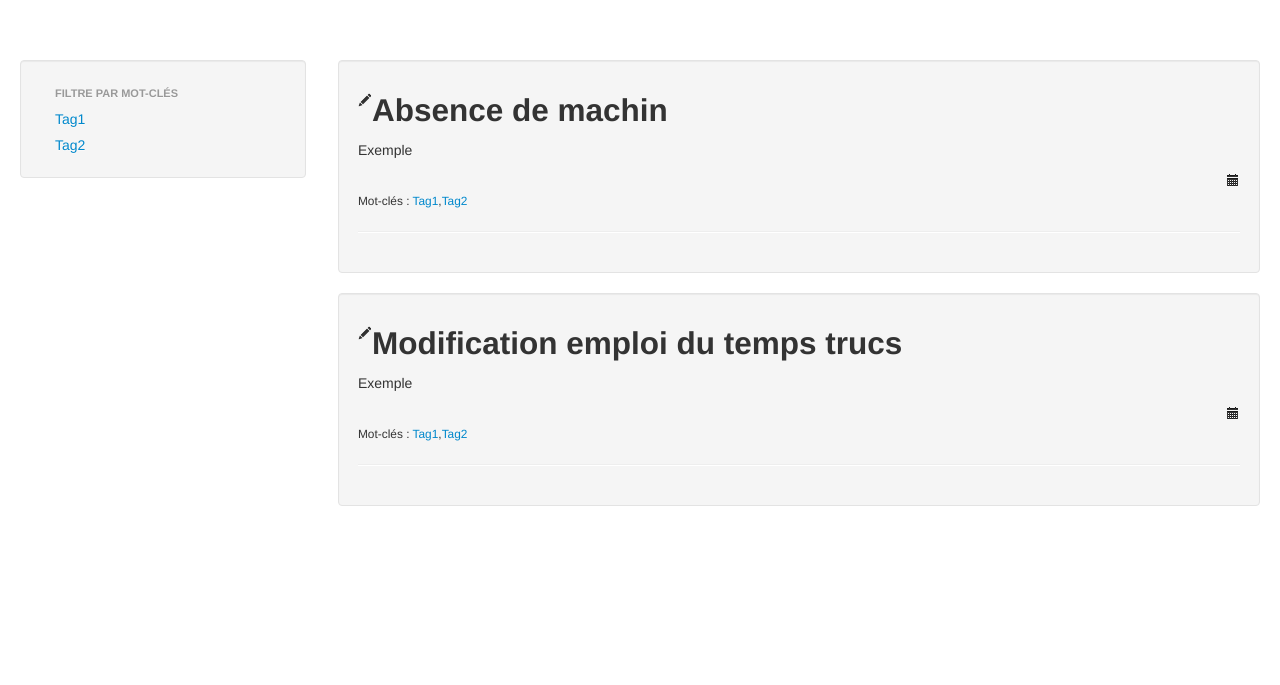
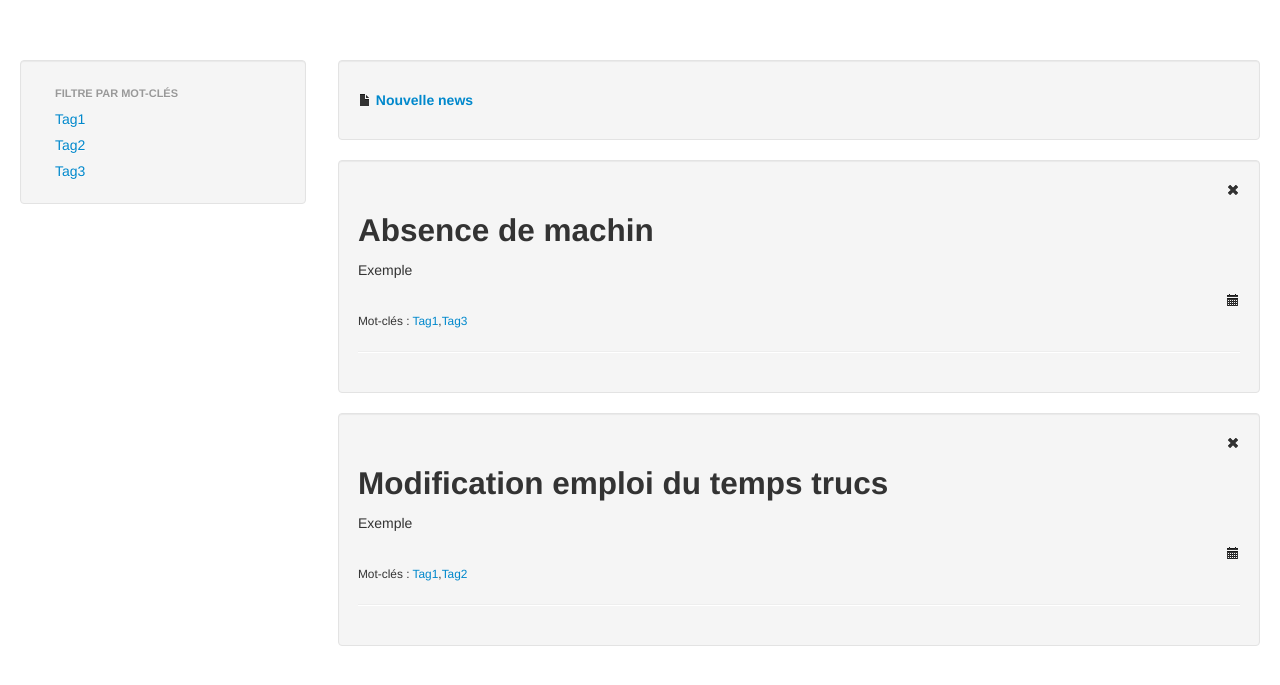
Before and after one commit to cordelierTom/ndr_manager_news, a PHP site: page / in a window 1280 px wide. Shown: the top 685 px of the page. Run offline with PHP 8.4, Linux system fonts and the light colour scheme; some libraries are stand-ins or nearby versions.

Commit message:
*Ajout du formulaire de saisie des news en dur *Ajout d'une icone de suppresion *Suppresion de l'icone d'edit *Tri du menu par ordre alphabétique

```diff
--- a/class/news.class.php
+++ b/class/news.class.php
@@ -110,22 +110,48 @@ class News {
         return $this->dateus2fr($this->datePublication);
     }
 
+    /**
+     * Genere le formulaire
+     */
+
+     static function generateFormulaire()
+     {
+         echo '<div class="well">';
+         echo '<h5> <a href="#" data-toggle="collapse" data-target="#create_news"><i class="icon-file"></i> Nouvelle news</a> </h5>';
+         echo '<div id="create_news" class="collapse in">';
+         echo '<div><input type="text" placeholder="Titre"></div>';
+         echo '<div><textarea rows="5" style="width: 1005px; height: 139px;"></textarea></div>';
+         echo '<div>Mot-clés : <input type="text" placeholder="motclé1, motcle2"></div>';
+         echo '<div>Date de supprésion :   <input type="text" placeholder="DD/MM/YYYY"></div>';
+         echo '<div>Date de publication :  <input type="text" placeholder="DD/MM/YYYY"></div>';
+         echo '<div><button class="btn btn-success" type="button">Valider</button></div>';
+         echo '</div>';
+         echo '</div>';
+     }
 
     /*
-     *
+     * Genere toute les news
      *
      */
-    static function viewAll()
+    static function viewAll($id = NULL)
     {
-            echo '<div class="span9">';
+        if(isset($id))
+        {
+            if(Views::exist($id))
+                Views::$list_views[$id]->view;
+        }
+        else
+        {
             foreach (News::$news_list as $news)
             {
                 $news->view();
             }
-           echo '</div>';
-
+        }
     }
 
+    /*
+     * Genere une news
+     */
     public function view()
     {
 
@@ -135,7 +161,7 @@ class News {
 
         foreach($this->tags as $key => $tag)
         {
-            $string_tag = $string_tag.'<a href="">'.$tag->getLibelle().'</a>';
+            $string_tag = $string_tag.'<a href="#filter#">'.$tag->getLibelle().'</a>';
 
             if($tag != end($this->tags))
             {
@@ -151,14 +177,13 @@ class News {
         $string_date = $string_date.'<small>Date de publication: '.$this->getDateCreation().'</small>';
 
         echo '<div class="well">';
+        echo '<div class="text-right"><a href="#delete#"><i class="icon-remove"></i></a></div>';
         echo '<h2>';
-        echo '<a href=""><i class="icon-pencil"></i></a>';
         echo $this->getTitle();
         echo '</h2>';
         echo '<p>';
         echo $this->getDescription();
-
-        echo '<div class="text-right"><a class="calendar" data-content="'.$string_date.'" data-html="true" data-placement="left" href="#" data-original-title="Informations"><i class="icon-calendar"></i></a></div>';
+        echo '<div class="text-right"><a class="calendar" data-content="'.$string_date.'" data-html="true" data-placement="left" href="#calendar#" data-original-title="Informations"><i class="icon-calendar"></i></a></div>';
         echo '<div class="text-left"><small>Mot-clés : '.$string_tag.'</small></div>';
         echo '</p>';
         echo '<hr></hr>';
@@ -179,8 +204,6 @@ class News {
         return NULL;
     }
 
-
-
     /*
      *
      */
@@ -188,5 +211,4 @@ class News {
     {
 
     }
-
 }
--- a/class/tag.class.php
+++ b/class/tag.class.php
@@ -44,6 +44,8 @@ class Tag {
      */
     static function generateMenu()
     {
+        sort(Tag::$tags_list, SORT_STRING);
+
         $title_menu = "Filtre par mot-clés";
 
         echo '<div class="span3">';
@@ -53,7 +55,7 @@ class Tag {
                      /*Link tag*/
                      foreach(Tag::$tags_list as $tag_id => $libelle)
                      {
-                         echo '<li><a href="#">'.$libelle.'</a></li>';
+                         echo '<li><a href="#filter#">'.$libelle.'</a></li>';
                      }
                 echo '</ul>';
             echo '</div><!--/.well -->';
--- a/data/news.xml
+++ b/data/news.xml
@@ -10,7 +10,7 @@
         <description>Exemple</description>
         <tags>
             <tag>Tag1</tag>
-            <tag>Tag2</tag>
+            <tag>Tag3</tag>
         </tags>
     </new>
 
--- a/index.php
+++ b/index.php
@@ -1,7 +1,7 @@
 <!DOCTYPE html>
 <html lang="fr">
     <head>
-        <title>Actualiter</title>
+        <title>Géstion des actualites</title>
         <!-- Le styles -->
         <meta charset="utf-8"></meta>
         <link href="./css/bootstrap.min.css" rel="stylesheet">
@@ -18,20 +18,23 @@
     <body>
         <div class="container-fluid">
                 <div class="row-fluid">
-
                     <?php
                     News::loadNews();  //Load
                     Tag::generateMenu(); //Generate right menu
-            News::viewAll(); //Generate all news right
+                    ?>
+                <div class="span9">
+                    <?php
+                    News::generateFormulaire();
+                    News::viewAll(); /*Generate all news right */
                     ?>
                 </div>
             </div>
+        </div>
+    </body>
 
     <!-- Le javascript
 ================================================== -->
     <!-- Placed at the end of the document so the pages load faster -->
-
-    </body>
     <script  type="text/javascript" src="//ajax.googleapis.com/ajax/libs/jquery/1.7.1/jquery.min.js"></script>
     <script  type="text/javascript" src="./js/bootstrap.min.js"></script>
     <script  type="text/javascript" src="./js/script.js"></script>
--- a/js/script.js
+++ b/js/script.js
@@ -6,5 +6,6 @@
 function($)
 {
     $(".calendar").popover();
+    $("#create_news").collapse()
 }
 )(jQuery);
```
Lines whose indentation alone changed are shown as unchanged.
